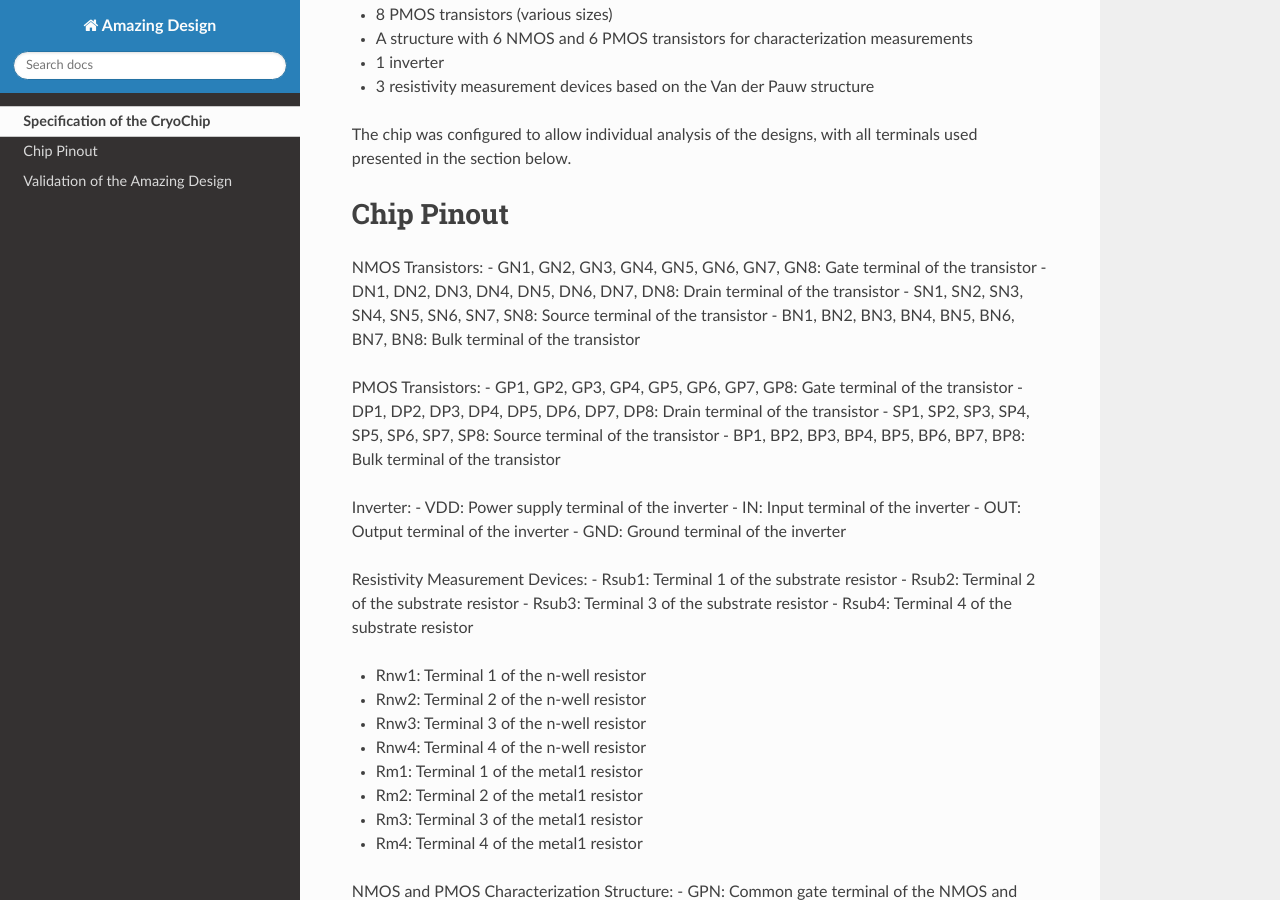
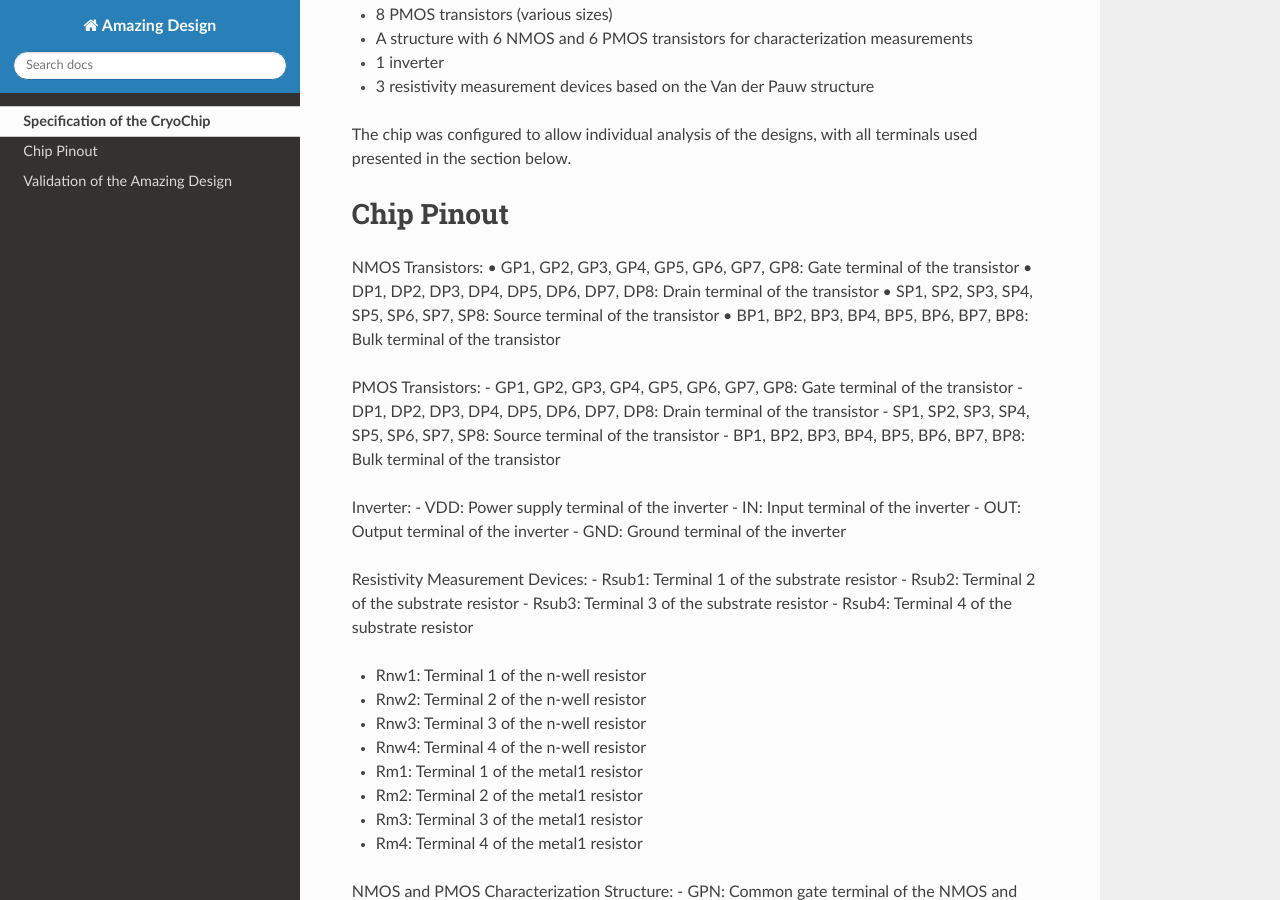
Before and after one commit to lip6/IHP_SG13G2_TO_Nov2024, a Sphinx documentation site: the page built from CryoChip/doc/source/specification.rst, in a window 1280 px wide and 900 px high, scrolled down 373 px. Built offline with Sphinx 7.4.7 and the Read the Docs theme 3.1.0, drawn with Linux system fonts in a browser that asks for light colours; pages that are not in the unit, such as notebooks, are missing from menus.

Commit message:
Update specification.rst

```diff
--- a/CryoChip/doc/source/specification.rst
+++ b/CryoChip/doc/source/specification.rst
@@ -18,10 +18,10 @@ Chip Pinout
 ###########
 
 NMOS Transistors:
--	GN1, GN2, GN3, GN4, GN5, GN6, GN7, GN8: Gate terminal of the transistor
--	DN1, DN2, DN3, DN4, DN5, DN6, DN7, DN8: Drain terminal of the transistor
--	SN1, SN2, SN3, SN4, SN5, SN6, SN7, SN8: Source terminal of the transistor
--	BN1, BN2, BN3, BN4, BN5, BN6, BN7, BN8: Bulk terminal of the transistor
+•	GP1, GP2, GP3, GP4, GP5, GP6, GP7, GP8: Gate terminal of the transistor
+•	DP1, DP2, DP3, DP4, DP5, DP6, DP7, DP8: Drain terminal of the transistor
+•	SP1, SP2, SP3, SP4, SP5, SP6, SP7, SP8: Source terminal of the transistor
+•	BP1, BP2, BP3, BP4, BP5, BP6, BP7, BP8: Bulk terminal of the transistor
 
 PMOS Transistors:
 -	GP1, GP2, GP3, GP4, GP5, GP6, GP7, GP8: Gate terminal of the transistor
```
